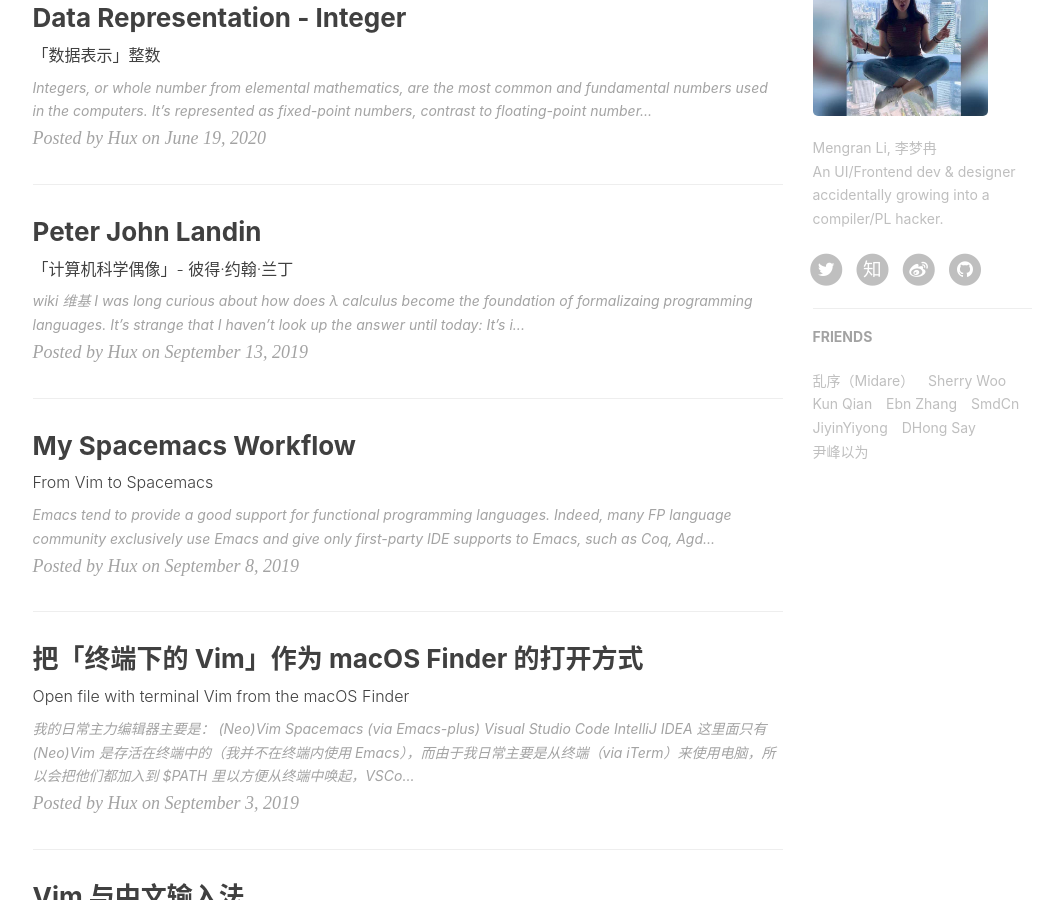
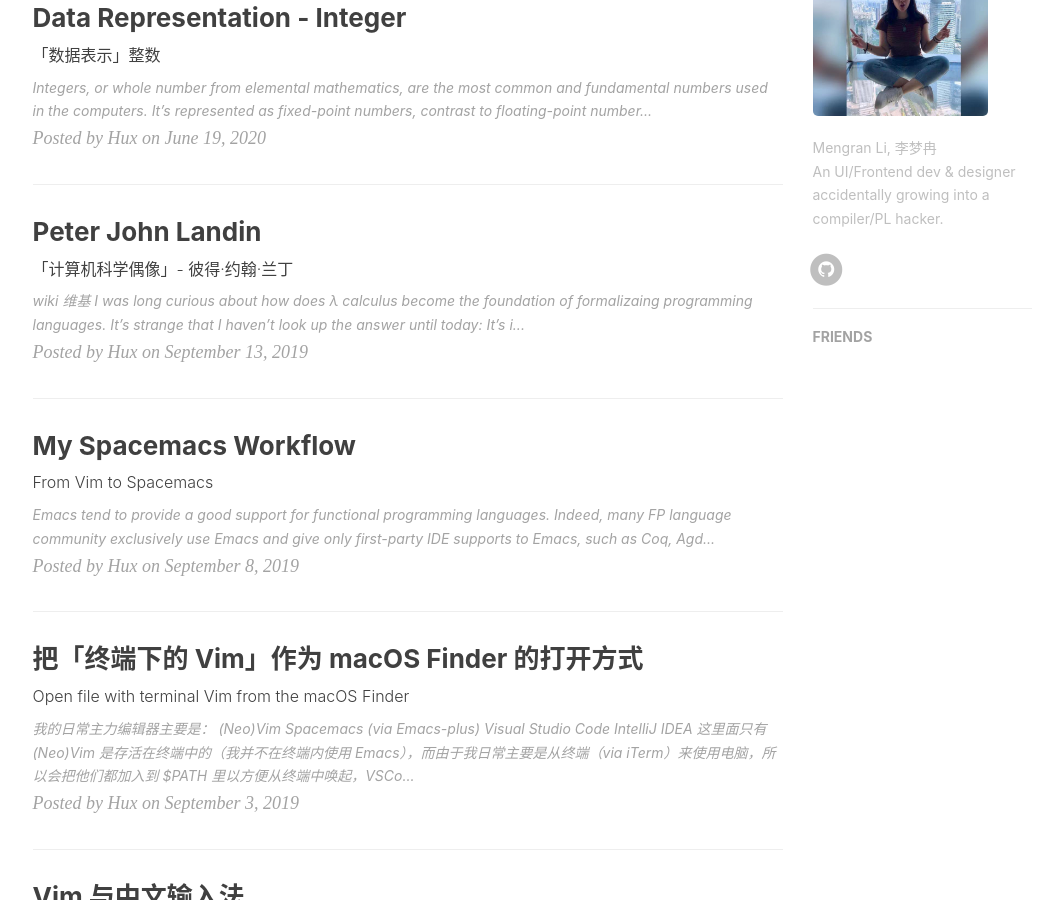
Before and after one commit to mengranli-ali/mengranli-ali.github.io, a Jekyll site: the page built from index.html, in a window 1280 px wide and 900 px high, scrolled down 942 px. Shown: the whole window, without its empty margins (135-1184 px from the left). Built offline with Jekyll 4.4.1, drawn with Linux system fonts in a browser that asks for light colours; nearby versions of some CDN libraries; the list of posts is cut into pages by our own code; comment, search, counter and statistics services are not loaded.

Commit message:
update info

```diff
--- a/_config.yml
+++ b/_config.yml
@@ -13,12 +13,12 @@ future: true
 
 # SNS settings
 RSS: false
-weibo_username:     huxpro
-zhihu_username:     huxpro
-github_username:    huxpro
-twitter_username:   huxpro
+# weibo_username:     huxpro
+# zhihu_username:     huxpro
+github_username:    mengranli-ali
+# twitter_username:   huxpro
 #facebook_username:  huxpro
-#linkedin_username:  firstname-lastname-idxxxx
+#linkedin_username:  mengran-li-mrl
 
 
 
@@ -71,7 +71,7 @@ netease_comment: false
 # ba_track_id: [your track id]
 
 # Google Analytics
-ga_track_id: 'UA-49627206-1'            # Format: UA-xxxxxx-xx
+# ga_track_id: 'UA-49627206-1'            # Format: UA-xxxxxx-xx
 ga_domain: mengranli-ali.github.io
 
 
@@ -101,33 +101,4 @@ page-mathjax: false
 
 
 # Friends
-friends: [
-    {
-    #     title: "Su",
-    #     href: "http://su.gallery/"
-    # },{
-        title: "乱序（Midare）",
-        href: "http://mida.re/"
-    },{
-        title: "Sherry Woo",
-        href: "https://sherrywoo.me/"
-    },{
-        title: "Kun Qian",
-        href: "http://kunq.me"
-    },{
-        title: "Ebn Zhang",
-        href: "http://ebnbin.com/"
-    },{
-        title: "SmdCn",
-        href: "http://blog.smdcn.net"
-    },{
-        title: "JiyinYiyong",
-        href: "http://tiye.me/"
-    },{
-        title: "DHong Say",
-        href: "http://dhong.co"
-    },{
-        title: "尹峰以为",
-        href: "http://ingf.github.io/"
-    }
-]
+friends: []
```
Also changed, not shown: 1 other file.
